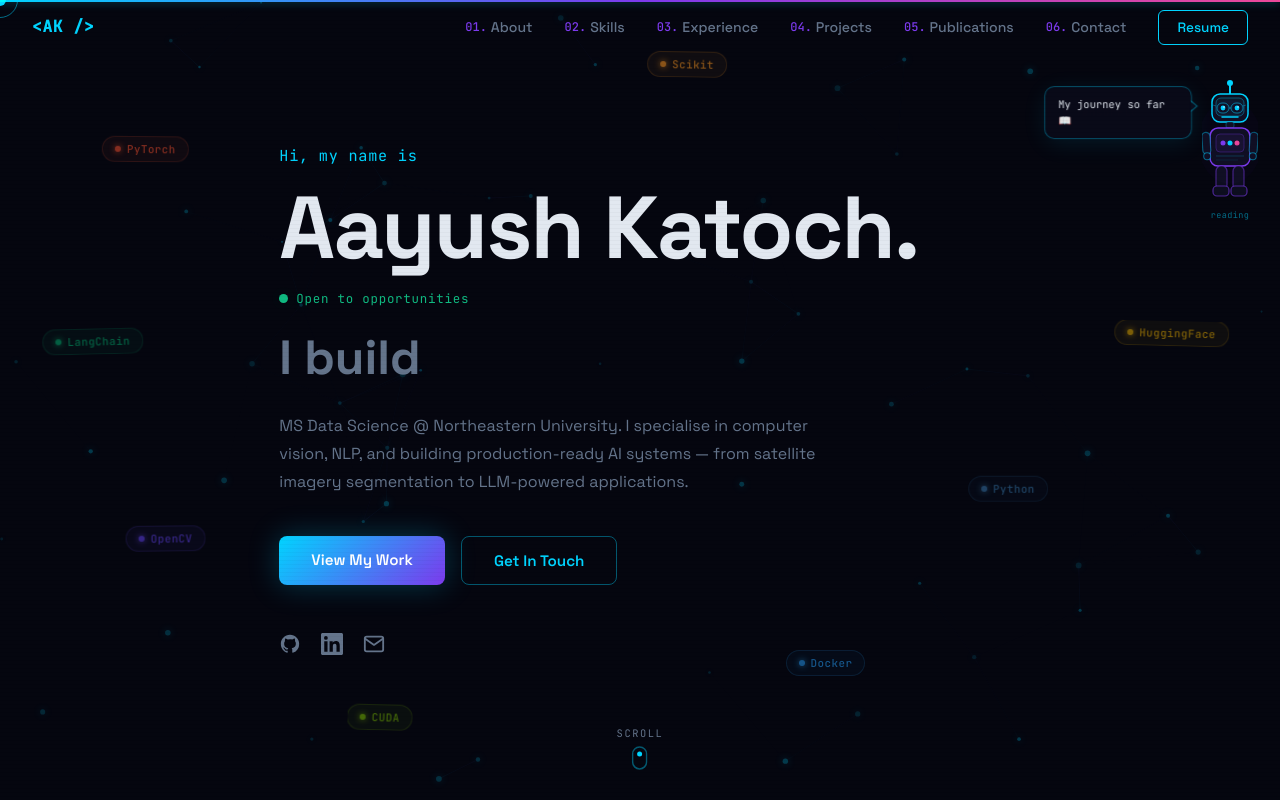
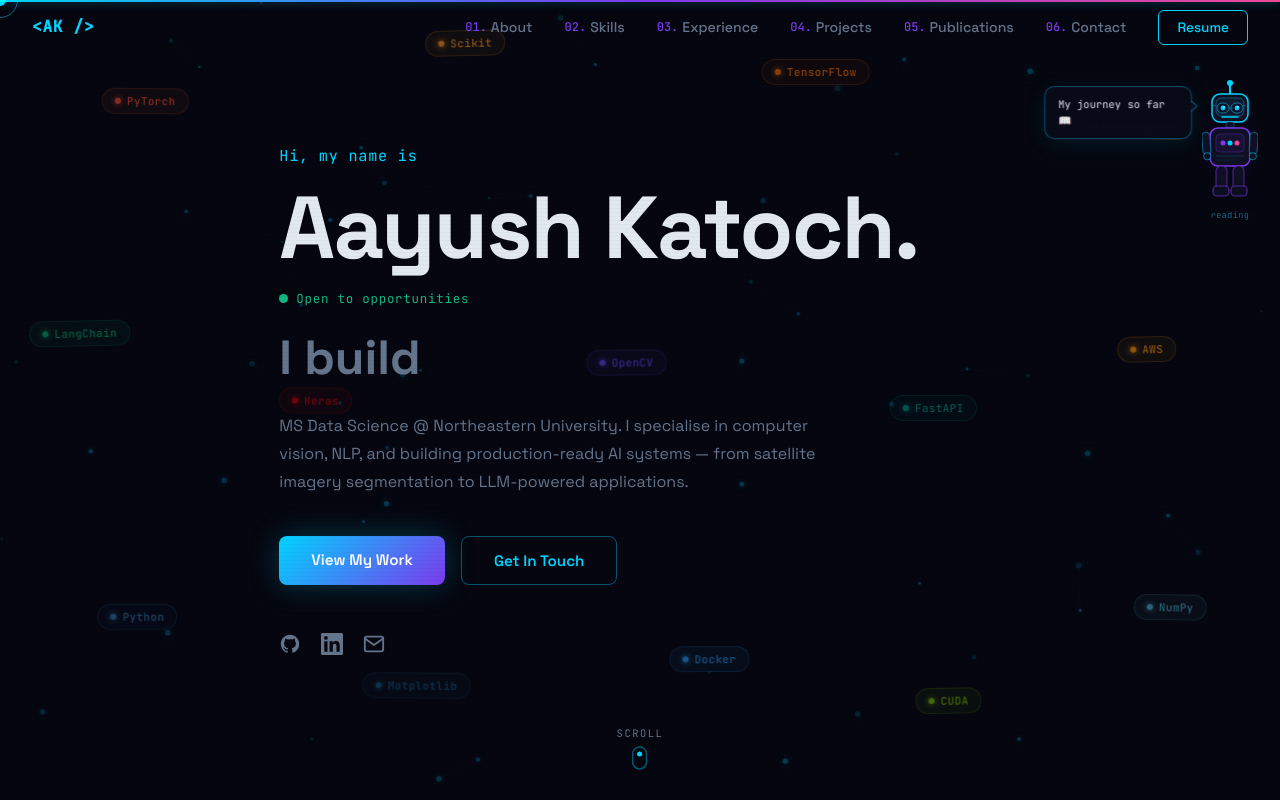
Before and after one commit to Aayush99000/Portfolio, a React (Vite) app: page / in a window 1280 px wide. Shown: the top 800 px of the page. Built offline with nearby package versions, Linux system fonts and the light colour scheme.

Commit message:
feat(hero): expand floating logos to 14 pills across three rows

```diff
--- a/src/components/FloatingLogos.jsx
+++ b/src/components/FloatingLogos.jsx
@@ -1,13 +1,21 @@
 const logos = [
-  { name: 'PyTorch',     color: '#ee4c2c', x: '7%',  y: '18%', anim: 'float-a', delay: '0s',    dur: '9s'  },
-  { name: 'TensorFlow',  color: '#ff6f00', x: '82%', y: '14%', anim: 'float-b', delay: '1.2s',  dur: '11s' },
-  { name: 'Python',      color: '#3776ab', x: '76%', y: '62%', anim: 'float-c', delay: '0.5s',  dur: '13s' },
-  { name: 'OpenCV',      color: '#5c3ee8', x: '10%', y: '68%', anim: 'float-a', delay: '2.8s',  dur: '10s' },
-  { name: 'HuggingFace', color: '#e0a800', x: '88%', y: '42%', anim: 'float-d', delay: '1.8s',  dur: '12s' },
-  { name: 'LangChain',   color: '#00a86b', x: '4%',  y: '43%', anim: 'float-b', delay: '3.5s',  dur: '14s' },
-  { name: 'Docker',      color: '#2496ed', x: '62%', y: '84%', anim: 'float-c', delay: '0.9s',  dur: '10s' },
-  { name: 'CUDA',        color: '#76b900', x: '28%', y: '90%', anim: 'float-d', delay: '2.1s',  dur: '11s' },
-  { name: 'Scikit',      color: '#f7931e', x: '50%', y: '8%',  anim: 'float-a', delay: '4.0s',  dur: '15s' },
+  // Row 1 — top band
+  { name: 'PyTorch',      color: '#ee4c2c', x: '7%',  y: '12%', anim: 'float-a', delay: '0s',   dur: '9s'  },
+  { name: 'Scikit',       color: '#f7931e', x: '34%', y: '6%',  anim: 'float-b', delay: '2.2s', dur: '13s' },
+  { name: 'TensorFlow',   color: '#ff6f00', x: '60%', y: '10%', anim: 'float-c', delay: '1.2s', dur: '11s' },
+  { name: 'HuggingFace',  color: '#e0a800', x: '85%', y: '16%', anim: 'float-d', delay: '3.0s', dur: '12s' },
+  // Row 2 — middle band
+  { name: 'LangChain',    color: '#00a86b', x: '3%',  y: '42%', anim: 'float-b', delay: '3.5s', dur: '14s' },
+  { name: 'Keras',        color: '#d00000', x: '22%', y: '50%', anim: 'float-d', delay: '1.5s', dur: '10s' },
+  { name: 'OpenCV',       color: '#5c3ee8', x: '46%', y: '46%', anim: 'float-a', delay: '2.8s', dur: '10s' },
+  { name: 'FastAPI',      color: '#009688', x: '70%', y: '52%', anim: 'float-c', delay: '0.7s', dur: '12s' },
+  { name: 'AWS',          color: '#ff9900', x: '88%', y: '44%', anim: 'float-b', delay: '4.2s', dur: '11s' },
+  // Row 3 — bottom band
+  { name: 'Python',       color: '#3776ab', x: '8%',  y: '78%', anim: 'float-c', delay: '0.5s', dur: '13s' },
+  { name: 'Matplotlib',   color: '#11557c', x: '28%', y: '86%', anim: 'float-a', delay: '1.9s', dur: '15s' },
+  { name: 'Docker',       color: '#2496ed', x: '52%', y: '82%', anim: 'float-d', delay: '0.9s', dur: '10s' },
+  { name: 'CUDA',         color: '#76b900', x: '72%', y: '88%', anim: 'float-b', delay: '2.1s', dur: '11s' },
+  { name: 'NumPy',        color: '#4dabcf', x: '88%', y: '76%', anim: 'float-a', delay: '3.8s', dur: '14s' },
 ]
 
 export default function FloatingLogos() {
```
